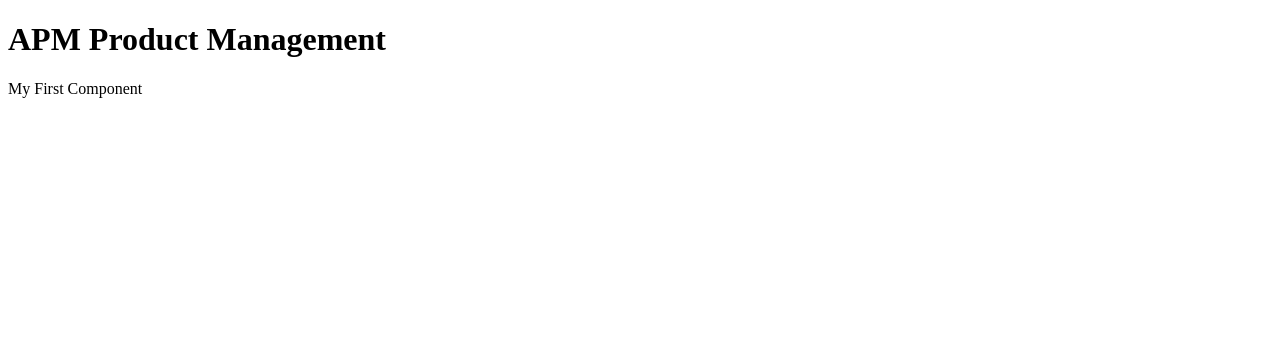
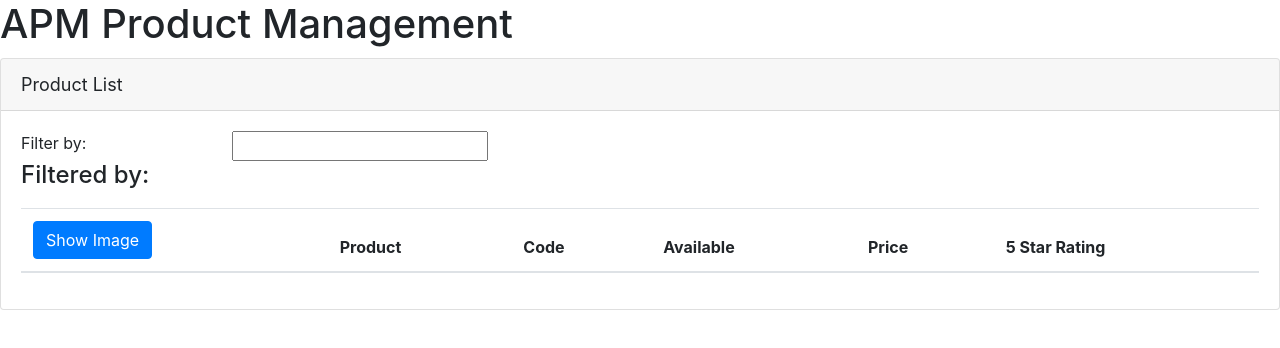
Before and after one commit to educhinski/apm, an Angular app: page / in a window 1280 px wide. Shown: the top 348 px of the page. Built offline with nearby package versions, Linux system fonts and the light colour scheme.

Commit message:
Build custom template, used component as a directive, installed bootstrap and font-awesome libraries

```diff
--- a/package.json
+++ b/package.json
@@ -19,6 +19,8 @@
     "@angular/platform-browser": "~10.0.4",
     "@angular/platform-browser-dynamic": "~10.0.4",
     "@angular/router": "~10.0.4",
+    "bootstrap": "^4.5.3",
+    "font-awesome": "^4.7.0",
     "rxjs": "~6.5.5",
     "tslib": "^2.0.0",
     "zone.js": "~0.10.3"
--- a/src/app/app.component.ts
+++ b/src/app/app.component.ts
@@ -5,7 +5,7 @@
   template: `
     <div>
       <h1>{{ pageTitle }}</h1>
-      <p>My First Component</p>
+      <apm-products></apm-products>
     </div>
   `,
 })
--- a/src/app/app.module.ts
+++ b/src/app/app.module.ts
@@ -2,9 +2,10 @@
 import { NgModule } from '@angular/core';
 
 import { AppComponent } from './app.component';
+import { ProductListComponent } from './products/product-list.component';
 
 @NgModule({
-  declarations: [AppComponent],
+  declarations: [AppComponent, ProductListComponent],
   imports: [BrowserModule],
   bootstrap: [AppComponent],
 })
--- /dev/null
+++ b/src/app/products/product-list.component.html
@@ -0,0 +1,33 @@
+<div class="card">
+  <div class="card-header">Product List</div>
+  <div class="card-body">
+    <div class="row">
+      <div class="col-md-2">Filter by:</div>
+      <div class="col-md-4">
+        <input type="text" name="" id="" />
+      </div>
+    </div>
+    <div class="row">
+      <div class="col-md-6">
+        <h4>Filtered by:</h4>
+      </div>
+    </div>
+    <div class="table-responsive">
+      <table class="table">
+        <thead>
+          <tr>
+            <th>
+              <button class="btn btn-primary">Show Image</button>
+            </th>
+            <th>Product</th>
+            <th>Code</th>
+            <th>Available</th>
+            <th>Price</th>
+            <th>5 Star Rating</th>
+          </tr>
+        </thead>
+        <tbody></tbody>
+      </table>
+    </div>
+  </div>
+</div>
--- a/src/styles.css
+++ b/src/styles.css
@@ -1,12 +1,15 @@
 /* You can add global styles to this file, and also import other style files */
+@import "~bootstrap/dist/css/bootstrap.min.css";
+@import "~font-awesome/css/font-awesome.min.css";
+
 div.card-header {
- font-size: large;
+  font-size: large;
 }
 
 div.card {
-  margin-top: 10px
+  margin-top: 10px;
 }
 
 .table {
-  margin-top: 10px
+  margin-top: 10px;
 }
```
Also changed, not shown: src/app/products/product-list.component.ts (added, +7 -0 lines), 1 other file (tests, documents, lock files or other folders).
